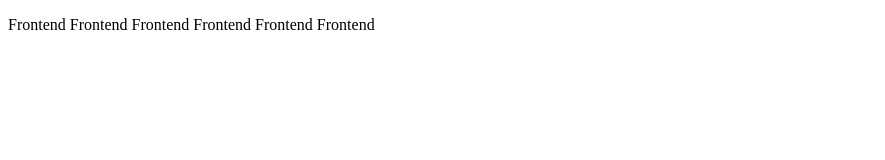
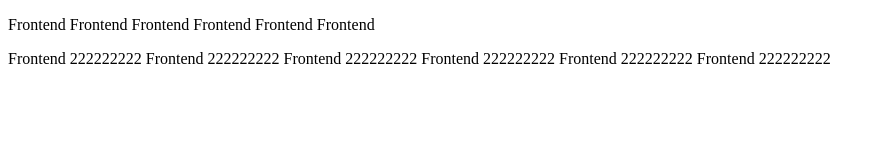
Before and after one commit to DodokMate/gyakorlas_branchek, a plain HTML site: page index.html in a window 1280 px wide. Shown: the whole page, without its empty margins (0-885 px from the left). Drawn offline with Linux system fonts and the light colour scheme.

Commit message:
Frontend második commit

```diff
--- a/index.html
+++ b/index.html
@@ -14,5 +14,15 @@
         Frontend
         Frontend
     </p>
+
+    <p>
+        Frontend 222222222
+        Frontend 222222222
+        Frontend 222222222
+        Frontend 222222222
+        Frontend 222222222
+        Frontend 222222222
+    </p>
+
 </body>
 </html>
```
